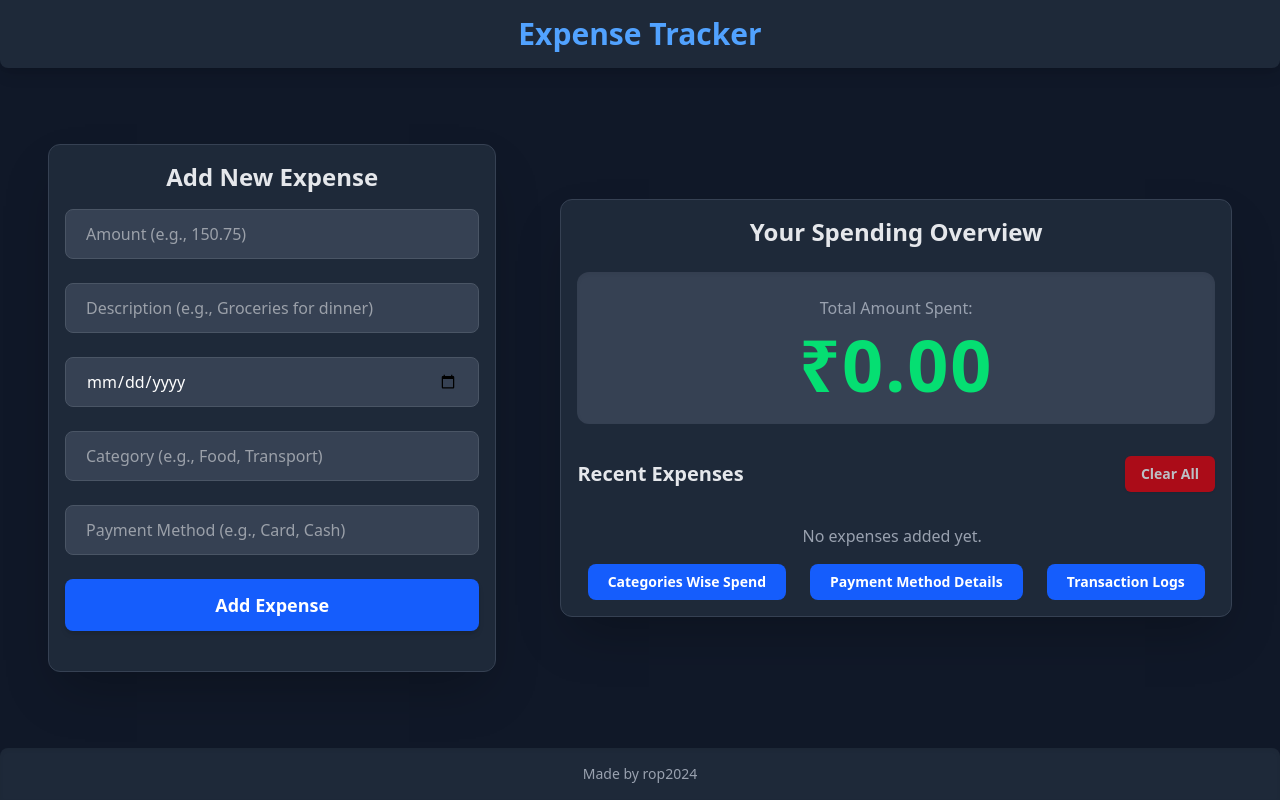
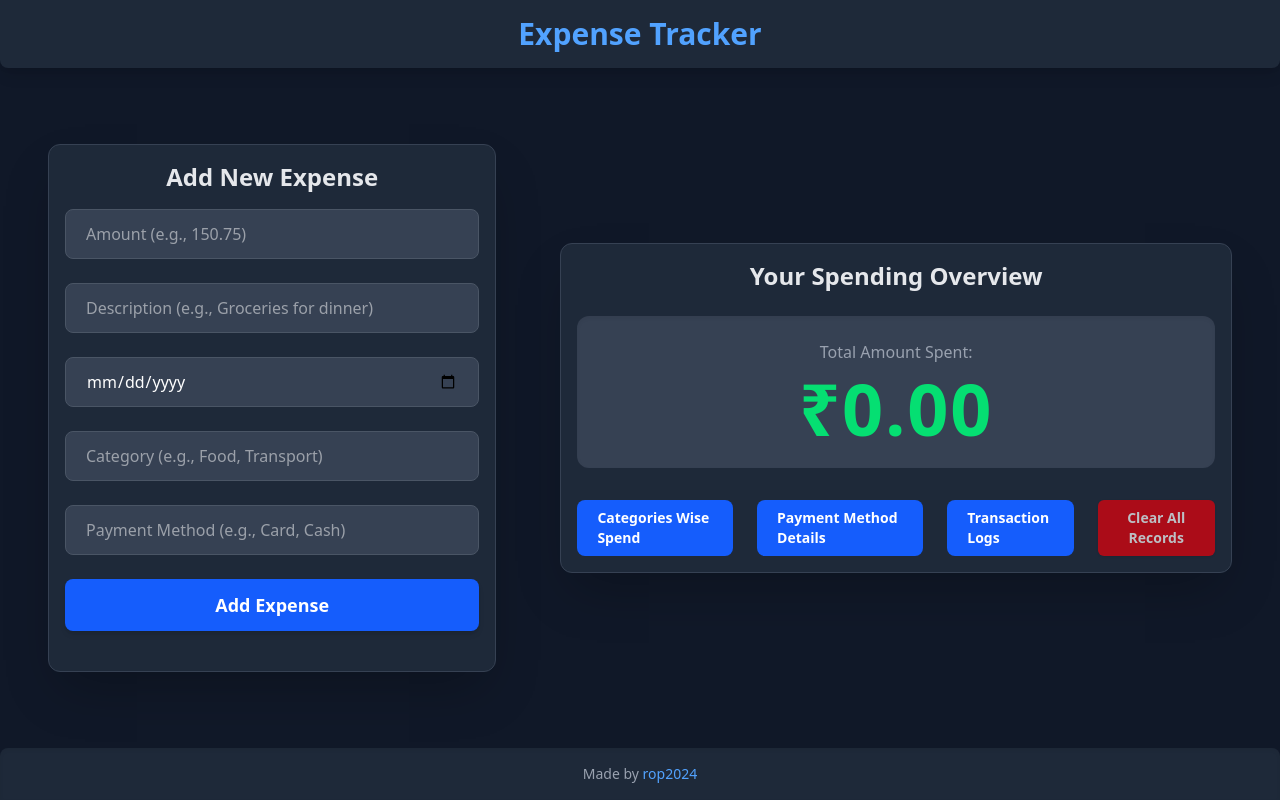
Before and after one commit to rop2024/expense-manager, a website: page index.html in a window 1280 px wide. Drawn offline with Linux system fonts and the light colour scheme.

Commit message:
Changes: index.html

```diff
--- a/index.html
+++ b/index.html
@@ -56,18 +56,6 @@
                 </span>
             </div>
 
-            <!-- List -->
-            <div class="w-full">
-                <div class="flex justify-between items-center mb-4">
-                    <h3 class="text-xl font-semibold text-gray-200">Recent Expenses</h3>
-                    <button id="resetBtn"
-                        class="px-4 py-2 bg-red-600 hover:bg-red-700 active:bg-red-800 rounded-md font-semibold text-sm shadow-sm transition-all duration-200 opacity-70 hover:opacity-100 disabled:opacity-50 disabled:cursor-not-allowed">
-                        Clear All
-                    </button>
-                </div>
-                <ul id="expensesList" class="space-y-3 max-h-96 overflow-y-auto pr-2 custom-scrollbar">
-                    <li class="text-gray-400 text-center py-4" id="noExpensesMessage">No expenses added yet.</li>
-                </ul>
             </div>
             <!-- pages reference -->
             <div class="flex justify-center flex-wrap gap-6 mt-6">
@@ -83,6 +71,10 @@
                 class="px-5 py-2 bg-blue-600 hover:bg-blue-700 active:bg-blue-800 rounded-lg font-semibold text-sm shadow transition-all duration-200 hover:scale-105">
                 Transaction Logs
             </a>
+            <button id="resetBtn"
+                        class="px-4 py-2 bg-red-600 hover:bg-red-700 active:bg-red-800 rounded-md font-semibold text-sm shadow-sm transition-all duration-200 opacity-70 hover:opacity-100 disabled:opacity-50 disabled:cursor-not-allowed">
+                        Clear All Records
+                    </button>
         </div>
 
         </section>
@@ -90,7 +82,7 @@
 
     <!-- Footer -->
     <footer class="bg-gray-800 text-center p-4 text-sm text-gray-400 rounded-t-lg shadow-inner mt-auto">
-        Made by rop2024
+        Made by <a href="https://github.com/rop2024" class ="text-blue-400">rop2024</a>
     </footer>
 
 </body>
```
